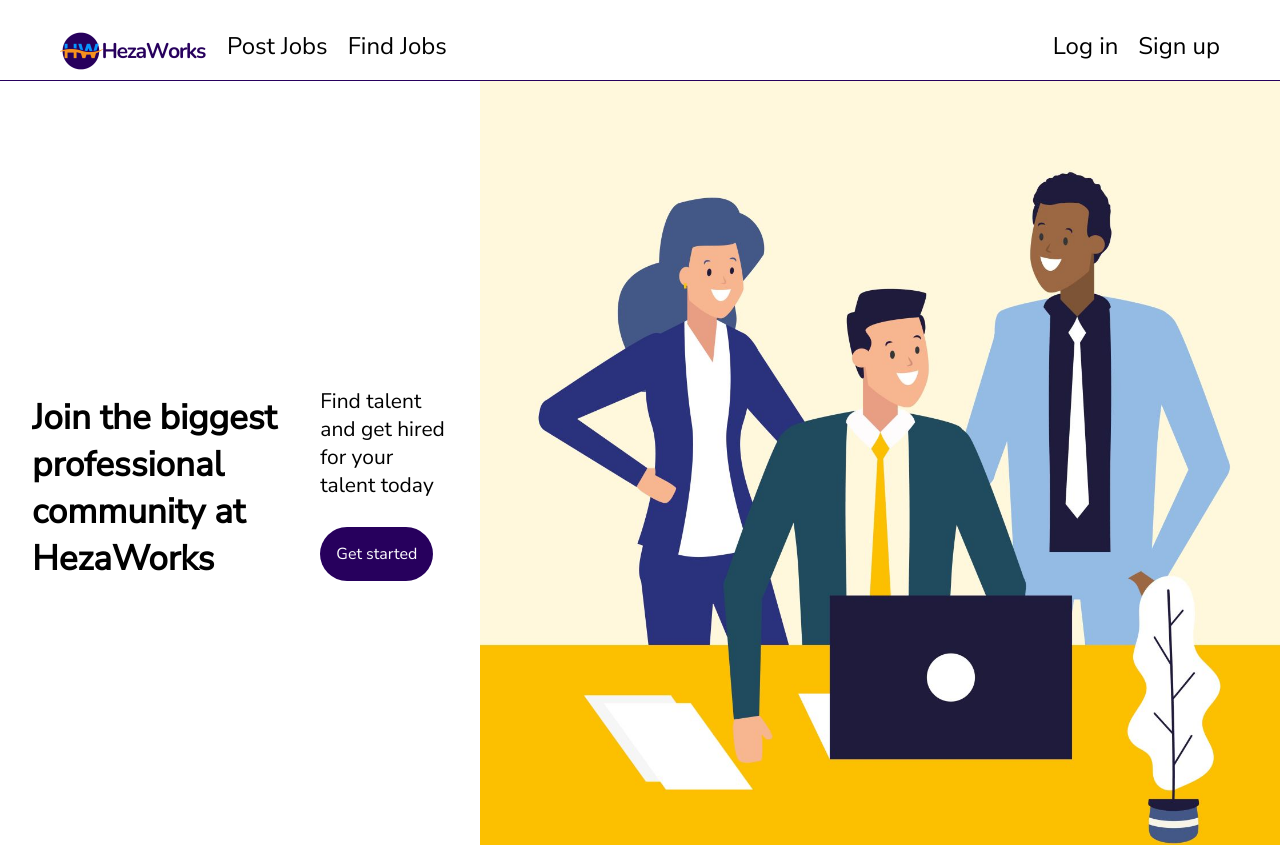
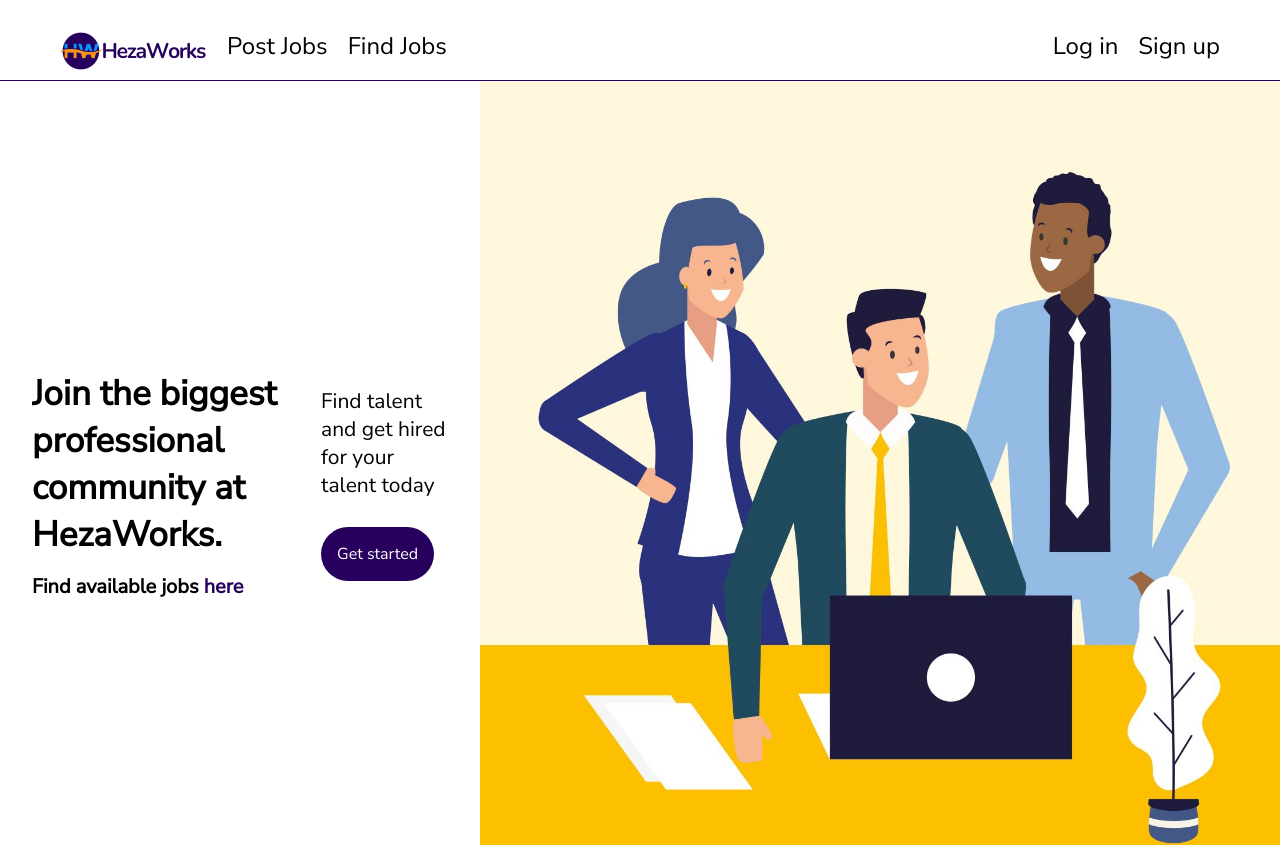
Before and after one commit to felixayot/hezaworks-app, a React (Vite) app: page / in a window 1280 px wide. Shown: the top 845 px of the page. Built offline with nearby package versions, Linux system fonts and the light colour scheme; no server answers.

Commit message:
Integrate google ads Add CDN for google adsense.

```diff
--- a/index.html
+++ b/index.html
@@ -19,5 +19,7 @@
   <body>
     <div id="root"></div>
     <script type="module" src="/src/main.tsx"></script>
+    <script async src="https://pagead2.googlesyndication.com/pagead/js/adsbygoogle.js?client=ca-pub-3173993636067453"
+     crossorigin="anonymous"></script>
   </body>
 </html>
--- a/src/components/Footer.tsx
+++ b/src/components/Footer.tsx
@@ -32,12 +32,12 @@
         <FooterLink to="/#"><Icon className="fa-brands fa-linkedin" />LinkedIn</FooterLink>
         <FooterLink to="/#"><Icon className="fa-brands fa-youtube" />YouTube</FooterLink>
         </Column>
-        <Column>
+        {/* <Column>
         <Title>Developers</Title>
         <FooterLink to="https://linkedin.com/in/felixayot" target="_blank"><Icon className="fa-brands fa-linkedin" />LinkedIn</FooterLink>
         <FooterLink to="https://github.com/felixayot" target="_blank"><Icon className="fa-brands fa-github" />GitHub</FooterLink>
         <FooterLink to="mailto:ariscladconsult@gmail.com"><Icon className="fa-regular fa-envelope" />Email</FooterLink>
-        </Column>
+        </Column> */}
         </Row>
         </Wrapper>
       </FooterContainer>
--- a/src/components/HomePage.tsx
+++ b/src/components/HomePage.tsx
@@ -18,25 +18,53 @@
     <>
       <Outlet />
       <HomeContainer>
-        <HomeTitle>Join the biggest professional community at HezaWorks</HomeTitle>
-        <HomeDescription>Find talent and get hired for your talent today<br /><br />
-          <HomeButton onClick={() => navigate("/signup")}>{/*<HomeLink to="/signup">*/}Get started{/*</HomeLink>*/}</HomeButton>
+        <HomeTitle>
+          Join the biggest professional community at HezaWorks.
+          <br />
+          <span style={{ fontSize: "20px" }}>
+            Find available jobs{" "}
+            <HomeLink to="/jobs">
+              <span style={{ color: "#27005D" }}>here</span>
+            </HomeLink>
+          </span>
+        </HomeTitle>
+        <HomeDescription>
+          Find talent and get hired for your talent today
+          <br />
+          <br />
+          <HomeButton onClick={() => navigate("/signup")}>
+            {/*<HomeLink to="/signup">*/}Get started{/*</HomeLink>*/}
+          </HomeButton>
         </HomeDescription>
-        <HomeImage src={ HomePh} ></HomeImage>
+        <HomeImage src={HomePh}></HomeImage>
       </HomeContainer>
       <HomeContainer>
         <div>
-        <ItemTitle><HomeIcon className="fa-solid fa-list" />Our Services</ItemTitle>
-        <HomeDescription>Find talent and get hired for your talent today
-        <br /><br />
-          <HomeButton><HomeLink to="#">Learn more</HomeLink></HomeButton>
+          <ItemTitle>
+            <HomeIcon className="fa-solid fa-list" />
+            Our Services
+          </ItemTitle>
+          <HomeDescription>
+            Find talent and get hired for your talent today
+            <br />
+            <br />
+            <HomeButton>
+              <HomeLink to="#">Learn more</HomeLink>
+            </HomeButton>
           </HomeDescription>
         </div>
         <div>
-      <ItemTitle><HomeIcon className="fa-solid fa-gift" />Our Offers</ItemTitle>
-      <HomeDescription>Find talent and get hired for your talent today
-      <br /><br />
-        <HomeButton><HomeLink to="#">Learn more</HomeLink></HomeButton>
+          <ItemTitle>
+            <HomeIcon className="fa-solid fa-gift" />
+            Our Offers
+          </ItemTitle>
+          <HomeDescription>
+            Find talent and get hired for your talent today
+            <br />
+            <br />
+            <HomeButton>
+              <HomeLink to="#">Learn more</HomeLink>
+            </HomeButton>
           </HomeDescription>
         </div>
       </HomeContainer>
@@ -44,17 +72,20 @@
       <HomeContainer>
         <div>
           <ItemTitle>About Us</ItemTitle>
-      <HomeDescription>Find talent and get hired for your talent today
+          <HomeDescription>
+            Find talent and get hired for your talent today
           </HomeDescription>
         </div>
         <div>
           <ItemTitle>Our Mission</ItemTitle>
-        <HomeDescription>Find talent and get hired for your talent today
+          <HomeDescription>
+            Find talent and get hired for your talent today
           </HomeDescription>
         </div>
         <div>
           <ItemTitle>Our Vision</ItemTitle>
-        <HomeDescription>Find talent and get hired for your talent today
+          <HomeDescription>
+            Find talent and get hired for your talent today
           </HomeDescription>
         </div>
       </HomeContainer>
```
Lines whose indentation alone changed are shown as unchanged.
